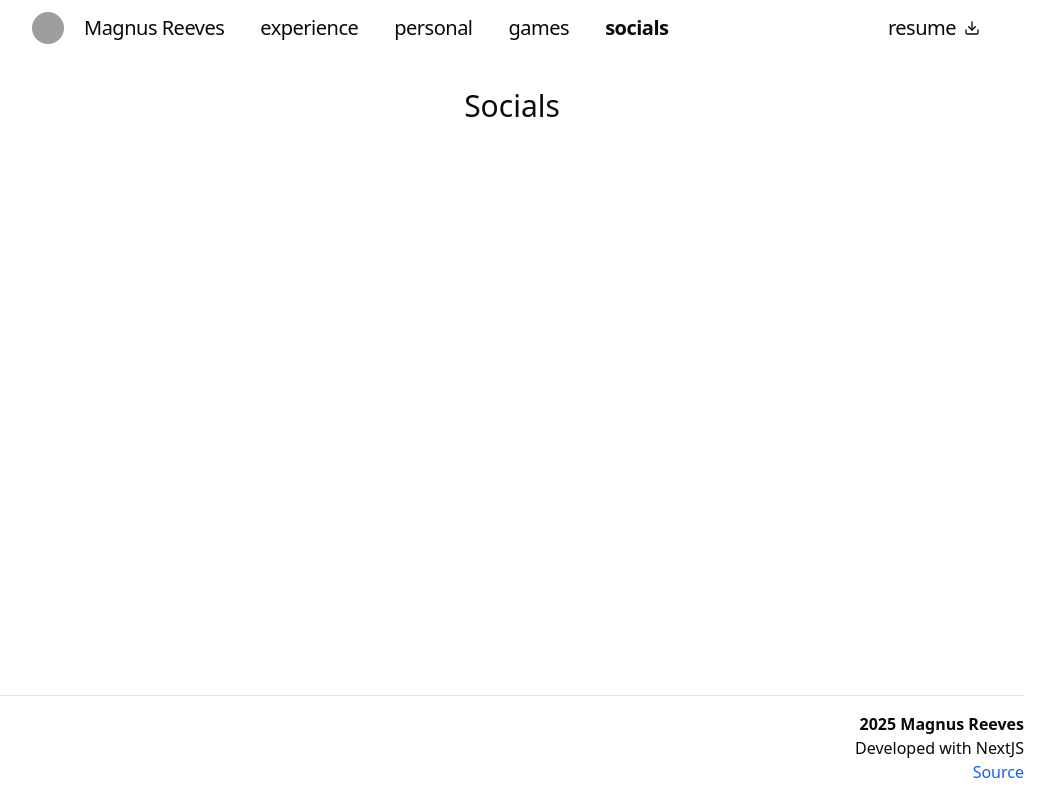
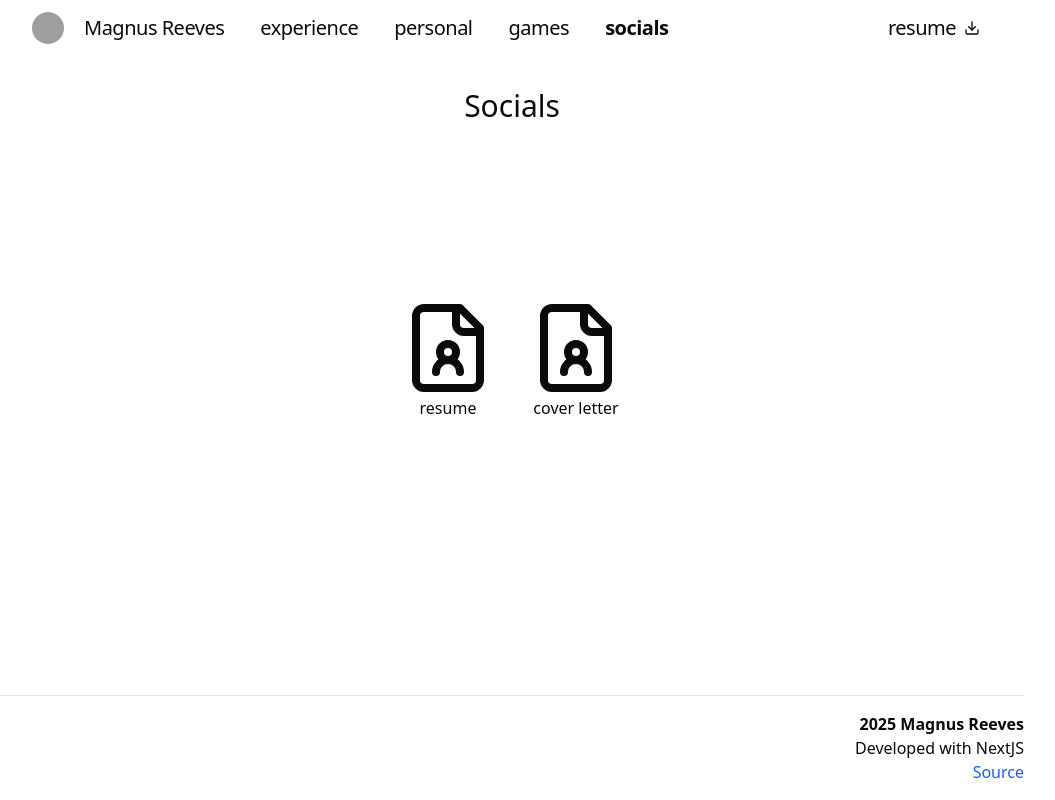
Before and after one commit to rreeves8/personal-site-v3, a Next.js app: page /socials in a window 1280 px wide. Shown: the whole page, without its empty margins (128-1183 px from the left). Built offline with nearby package versions, Linux system fonts and the light colour scheme; grey boxes are pictures that could not be loaded; what @iconify/tailwind4 would draw is missing.

Commit message:
link changes

```diff
--- a/app/layout.tsx
+++ b/app/layout.tsx
@@ -142,9 +142,9 @@ function Resume() {
       asChild
     >
       <a
-        href="/Magnus_Resume.pdf"
+        href="/Resume.pdf"
         className="flex flex-row items-center gap-2"
-        download="Magnus_Resume.pdf"
+        download="Resume.pdf"
       >
         resume
         <Download />
--- a/app/socials/page.tsx
+++ b/app/socials/page.tsx
@@ -1,3 +1,4 @@
+import { FileUser } from "lucide-react";
 import Link from "next/link";
 
 export default function Contact() {
@@ -26,6 +27,20 @@ export default function Contact() {
           <span className={`icon-[simple-icons--github] size-24 `} />
         </Link>
       </div>
+      <div className="flex flex-row gap-8 mt-8 mt-24">
+        <div className="flex flex-col w-fit h-fit items-center pb-8">
+          <Link href={"/Resume.pdf"}>
+            <FileUser className="size-24" />
+          </Link>
+          resume
+        </div>
+        <div className="flex flex-col w-fit h-fit items-center pb-8">
+          <Link href={"/Cover_Letter.pdf"}>
+            <FileUser className="size-24" />
+          </Link>
+          cover letter
+        </div>
+      </div>
     </div>
   );
 }
```
Also changed, not shown: 1 other file (tests, documents, lock files or other folders).
